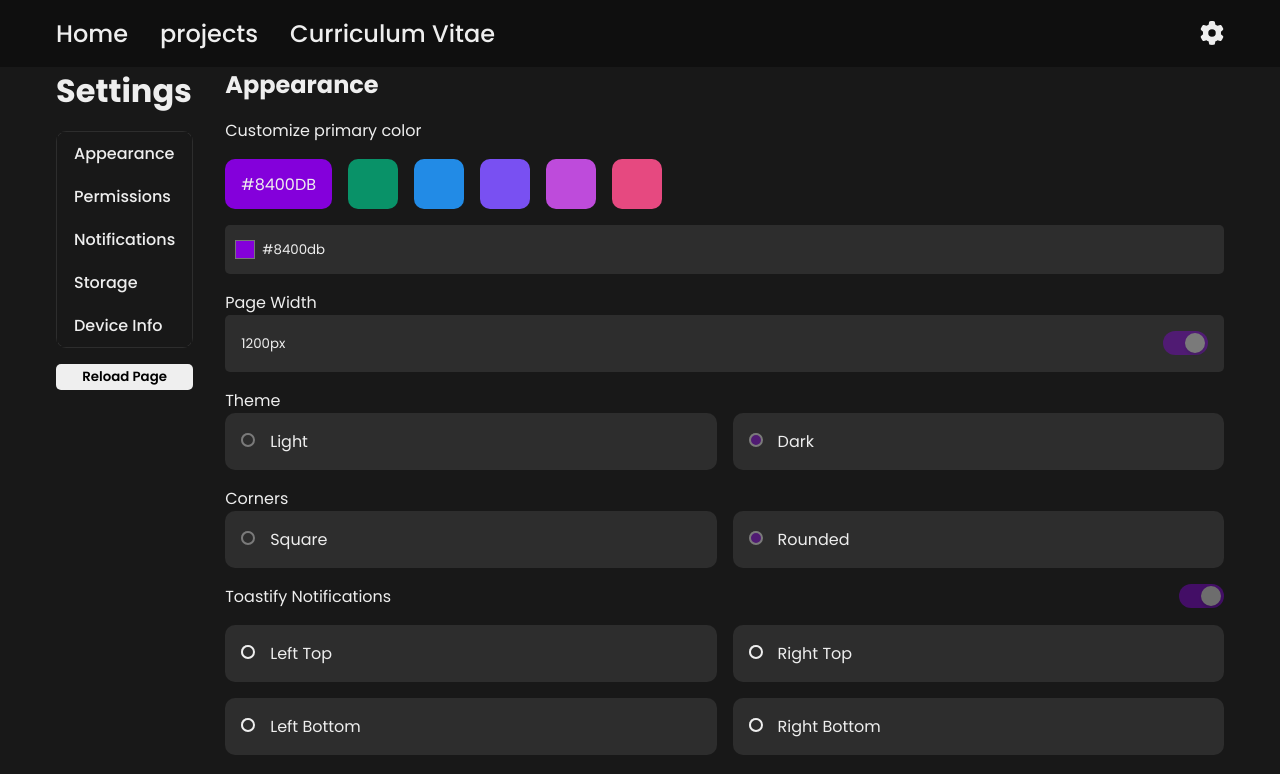
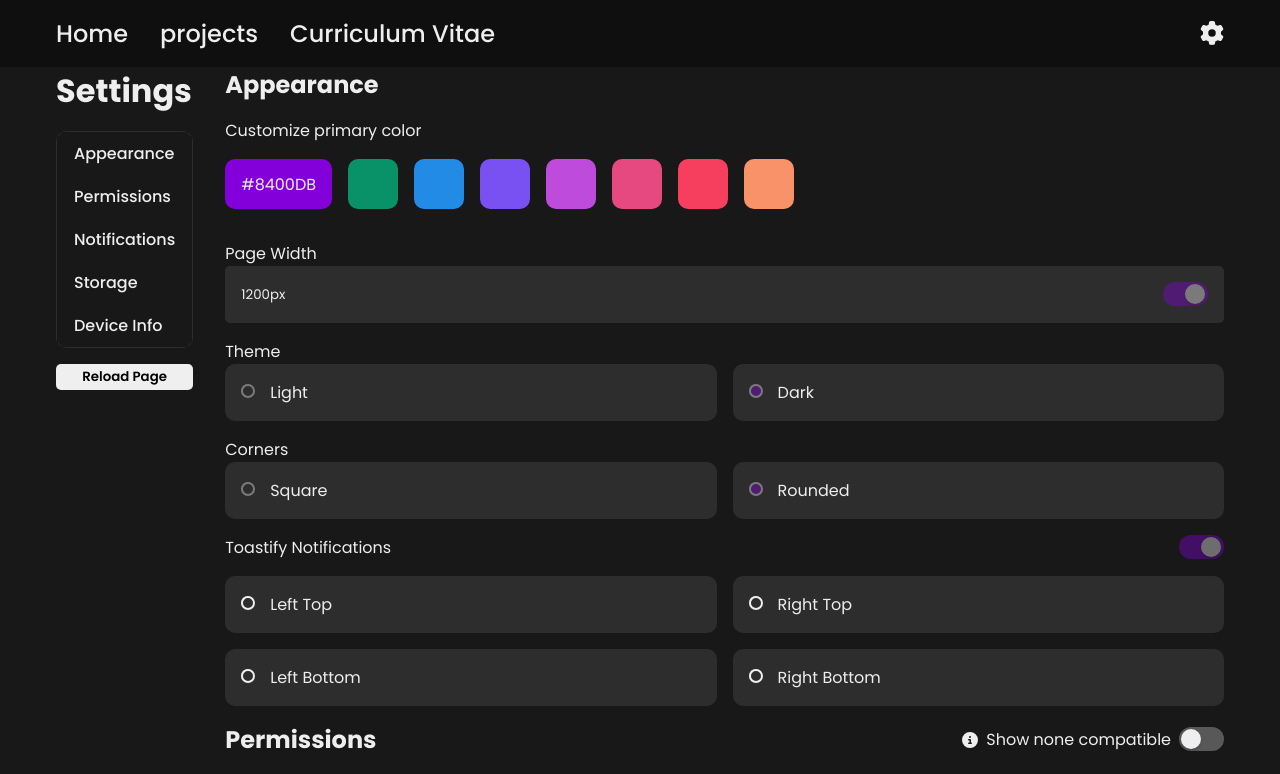
Before and after one commit to LolerSwager/portfolie-2023-react, a React (Create React App) app: page /settings in a window 1280 px wide. Shown: the top 774 px of the page. Built offline with nearby package versions, Linux system fonts and the light colour scheme; no server answers.

Commit message:
updating color picker

```diff
--- a/src/Components/buttons/ColorPalettes.jsx
+++ b/src/Components/ColorPalettes.jsx
@@ -1,11 +1,12 @@
 import { styled } from "styled-components";
 
-export default function ColorPalettes({ colorArray, themeColor, setThemeColor }) {
+export default function ColorPalettes({ colorArray, themeColor, setThemeColor, isToggeld, onToggle }) {
     return (
         <StyledColorWrapper>
-            <div className="palette" style={{ backgroundColor: `${themeColor}` }}>
+            <label className="palette" style={{ backgroundColor: `${themeColor}` }} title="Click to open color Picking tool">
+                <input type="checkbox" checked={isToggeld} onChange={onToggle} />
                 <p>{themeColor}</p>
-            </div>
+            </label>
             {colorArray.map((color) => {
                 return <div className="palette" key={color} onClick={() => setThemeColor(color)} style={{ backgroundColor: `${color}` }}></div>;
             })}
@@ -15,6 +16,7 @@ export default function ColorPalettes({ colorArray, themeColor, setThemeColor })
 
 const StyledColorWrapper = styled.div`
     display: flex;
+    flex-wrap: wrap;
     gap: 1rem;
     margin: 1rem 0;
     .palette {
@@ -32,11 +34,19 @@ const StyledColorWrapper = styled.div`
         &:first-child {
             &:hover {
                 transform: rotate(0);
+                /* &::after {
+                    content: "+";
+                    margin-right: 1rem;
+                    font-size: 2rem;
+                } */
             }
         }
         p {
             margin: 0 1rem;
             text-transform: uppercase;
         }
+        input {
+            display: none;
+        }
     }
 `;
--- /dev/null
+++ b/src/Components/ColorPicker.jsx
@@ -0,0 +1,58 @@
+import { styled } from "styled-components";
+
+export default function ColorPicker({ themeColor, setThemeColor }) {
+    return (
+        <StyledColorPicker>
+            <div>
+                <div className="palette" style={{ backgroundColor: `${themeColor}` }}></div>
+                <input type="text" size="10" placeholder="color value goes here" onChange={(event) => setThemeColor(event.target.value)} value={themeColor} />
+            </div>
+            {/* <Gradiant></Gradiant> */}
+        </StyledColorPicker>
+    );
+}
+
+const Gradiant = styled.div`
+    background: linear-gradient(
+        to right,
+        rgb(255, 0, 0) 0%,
+        rgb(255, 255, 0) 16.666%,
+        rgb(0, 255, 0) 33.333%,
+        rgb(0, 255, 255) 50%,
+        rgb(0, 0, 255) 66.666%,
+        rgb(255, 0, 255) 83.333%,
+        rgb(255, 0, 0) 100%
+    );
+    width: 100%;
+    height: 100px;
+    margin: 1rem 0 0 0;
+    border-radius: calc(var(--borderRadius) / 2);
+`;
+
+const StyledColorPicker = styled.div`
+    background-color: black;
+    padding: 1rem;
+    border-radius: calc(var(--borderRadius) / 2);
+
+    div {
+        display: flex;
+        gap: 1rem;
+        .palette {
+            min-width: 50px;
+            min-height: 50px;
+            border-radius: var(--borderRadius);
+            cursor: pointer;
+        }
+        input {
+            color: var(--fontcolor);
+            background-color: var(--wrapperColor);
+            border: 1px solid var(--contrastColor);
+            padding: 0.3rem 0.5rem;
+            border-radius: calc(var(--borderRadius) / 2);
+            font-size: 1.3rem;
+            &:hover {
+                border: 1px solid var(--wrapperColor);
+            }
+        }
+    }
+`;
--- a/src/Components/Settings/Appearance.jsx
+++ b/src/Components/Settings/Appearance.jsx
@@ -1,13 +1,17 @@
 import { useEffect, useState } from "react";
 import { styled } from "styled-components";
-import ColorPalettes from "../buttons/ColorPalettes";
+import ColorPalettes from "../ColorPalettes";
 import RadioButton from "../buttons/RadioButton";
 import ToggleSwitch from "../buttons/ToggleSwitch";
+import ColorPicker from "../ColorPicker";
 
 export default function Appearance() {
+    const defultColorPalled = ["#099268", "#228be6", "#7950f2", "#be4bdb", "#e64980", "#f63f5f", "#f99268"];
     const [themeColor, setThemeColor] = useState(localStorage.getItem("color") ? localStorage.getItem("color") : "#8400db");
-    const [colorArray, setColorArray] = useState(["#099268", "#228be6", "#7950f2", "#be4bdb", "#e64980"]);
+    const [colorArray, setColorArray] = useState(defultColorPalled);
     const [pageWidth, setPageWidth] = useState("1200px");
+
+    const [showDisabled, setShowDisabled] = useState(false);
 
     useEffect(() => {
         localStorage.setItem("color", themeColor);
@@ -19,11 +23,12 @@ export default function Appearance() {
             <h2 id="Appearance">Appearance</h2>
             <section>
                 <label>Customize primary color</label>
-                <ColorPalettes colorArray={colorArray} themeColor={themeColor} setThemeColor={setThemeColor} />
-                <ColorPicker>
+                <ColorPalettes colorArray={colorArray} themeColor={themeColor} setThemeColor={setThemeColor} isToggeld={showDisabled} onToggle={() => setShowDisabled((prevState) => !prevState)} />
+                {showDisabled === true ? <ColorPicker themeColor={themeColor} setThemeColor={setThemeColor} /> : <></>}
+                {/* <OldColorPicker>
                     <input type="color" onChange={(event) => setThemeColor(event.target.value)} value={themeColor}></input>
                     <input type="text" onChange={(event) => setThemeColor(event.target.value)} value={themeColor} />
-                </ColorPicker>
+                </OldColorPicker> */}
             </section>
             <section>
                 <label>Page Width</label>
@@ -79,23 +84,6 @@ export default function Appearance() {
     );
 }
 
-const ColorPicker = styled.span`
-    display: flex;
-    background-color: var(--wrapperColor);
-    padding: 0.7rem 0.5rem;
-    gap: 0.3rem;
-    border-radius: calc(var(--borderRadius) / 2);
-    input[type="color"] {
-        width: 25px;
-    }
-    input {
-        border: none;
-        color: #eeeeee;
-        background-color: transparent;
-        width: 100%;
-    }
-`;
-
 const PageWidth = styled.span`
     display: flex;
     justify-content: space-between;
```
